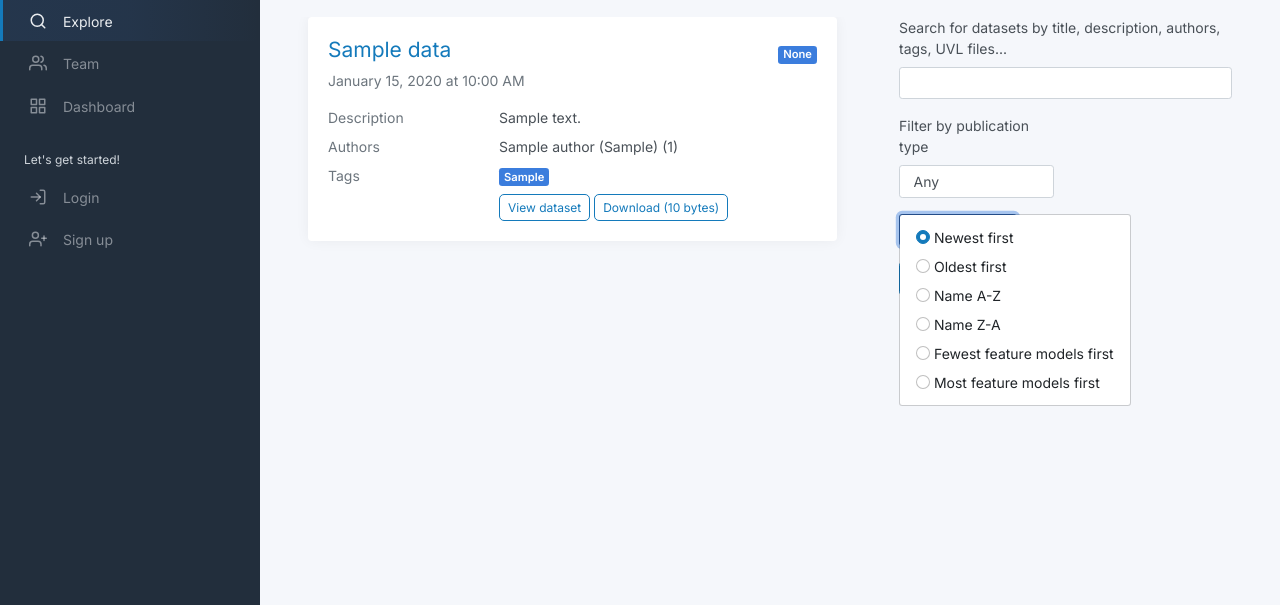
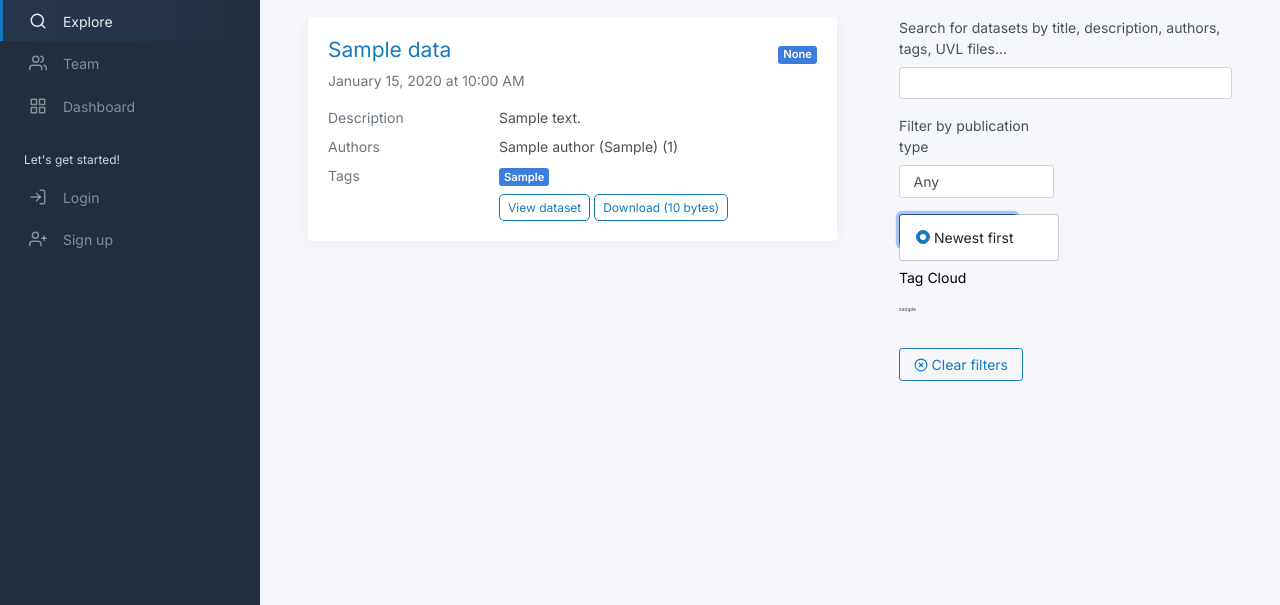
Before and after one commit to EGC-Serranito/serranito-hub, a Flask app: page /explore in a window 1280 px wide, after a click on "Sort results". Shown: the part 184-789 px from the top of the page. Run offline with Flask 3, Linux system fonts and the light colour scheme; tables that the repository leaves empty hold one stand-in row (values such as "Sample post"); parts of the project's set-up code (start-up, migrations or seed data) failed here and were passed over; some libraries are stand-ins or nearby versions.

Commit message:
feat: add tag cloud for filtering UVL files on click

```diff
--- a/app/modules/explore/repositories.py
+++ b/app/modules/explore/repositories.py
@@ -4,6 +4,7 @@
 from app.modules.dataset.models import Author, DSMetaData, DataSet, PublicationType
 from app.modules.featuremodel.models import FMMetaData, FeatureModel
 from core.repositories.BaseRepository import BaseRepository
+from app import db
 
 
 class ExploreRepository(BaseRepository):
@@ -67,3 +68,29 @@
             datasets = datasets.group_by(DataSet.id).order_by(func.count(FeatureModel.id).desc())
 
         return datasets.all()
+
+    def filter_feature_models(self, tags=[]):
+        """Filtra y devuelve Feature Models según etiquetas."""
+        feature_models_query = (
+            FeatureModel.query
+            .join(FeatureModel.fm_meta_data)
+            .filter(or_(FMMetaData.tags.ilike(f"%{tag}%") for tag in tags))
+        )
+        return feature_models_query.all()
+
+    def get_tag_cloud(self):
+        """Genera la nube de etiquetas con la frecuencia de uso de cada tag."""
+        tag_counts = (
+            db.session.query(FMMetaData.tags)
+            .filter(FMMetaData.tags.isnot(None))
+            .all()
+        )
+        tag_frequency = {}
+        for tag_list in tag_counts:
+            tags = tag_list[0].split(',')
+            for tag in tags:
+                tag = tag.strip().lower()
+                if tag:
+                    tag_frequency[tag] = tag_frequency.get(tag, 0) + 1
+
+        return tag_frequency
--- a/app/modules/explore/routes.py
+++ b/app/modules/explore/routes.py
@@ -1,5 +1,4 @@
 from flask import render_template, request, jsonify
-
 from app.modules.explore import explore_bp
 from app.modules.explore.forms import ExploreForm
 from app.modules.explore.services import ExploreService
@@ -16,3 +15,17 @@
         criteria = request.get_json()
         datasets = ExploreService().filter(**criteria)
         return jsonify([dataset.to_dict() for dataset in datasets])
+
+
+@explore_bp.route('/explore/feature_models/<tag>', methods=['GET'])
+def feature_models_by_tag(tag):
+    """Ruta para mostrar la lista de Feature Models asociados a un tag específico."""
+    feature_models = ExploreService().filter_feature_models([tag])
+    return render_template('explore/feature_models.html', feature_models=feature_models, tag=tag)
+
+
+@explore_bp.route('/explore/tag_cloud', methods=['GET'])
+def tag_cloud():
+    """Nueva ruta para obtener la nube de etiquetas."""
+    tag_cloud = ExploreService().get_tag_cloud()
+    return jsonify(tag_cloud)
--- a/app/modules/explore/services.py
+++ b/app/modules/explore/services.py
@@ -8,3 +8,11 @@
 
     def filter(self, query="", sorting="newest", publication_type="any", tags=[], **kwargs):
         return self.repository.filter(query, sorting, publication_type, tags, **kwargs)
+
+    def filter_feature_models(self, tags=[]):
+        """Llama a la función de repositorio para filtrar Feature Models por tags."""
+        return self.repository.filter_feature_models(tags)
+
+    def get_tag_cloud(self):
+        """Obtiene la nube de etiquetas para los Feature Models."""
+        return self.repository.get_tag_cloud()
--- a/app/modules/explore/templates/explore/index.html
+++ b/app/modules/explore/templates/explore/index.html
@@ -3,22 +3,16 @@
 {% block title %}Explore{% endblock %}
 
 {% block content %}
-
     <h1 class="h2 mb-3"><b>Explore</b></h1>
 
     <div class="row">
-
         <h3 class="h3 mb-3">
-                <span id="results_number"></span>
-            </h3>
+            <span id="results_number"></span>
+        </h3>
 
         <div class="col-lg-7 scrollable-column">
-
-
             <div class="row">
-
                 <div id="results"></div>
-
                 <div class="col text-center" id="results_not_found">
                     <img src="{{ url_for('static', filename='img/items/not_found.svg') }}"
                          style="width: 50%; max-width: 100px; height: auto; margin-top: 30px"/>
@@ -26,25 +20,15 @@
                         We have not found any datasets that meet your search criteria. <br>How about trying some others?
                     </p>
                 </div>
-
-                <div id="results_not_found" style="text-align: center;">
-
-                </div>
-
-
             </div>
         </div>
 
         <div class="col-lg-5 fixed-column" id="filters">
-
             {{ form.hidden_tag() }}
 
             <div class="row">
-
                 <div class="col-12">
-
                     <div class="row">
-
                         <div class="col-12">
                             <div class="mb-3">
                                 <label class="form-label" for="query">
@@ -83,9 +67,7 @@
                                     <option value="other">Other</option>
                                 </select>
                             </div>
-
                         </div>
-
                     </div>
 
                     <div class="row">
@@ -98,49 +80,7 @@
                                     <li>
                                         <label class="dropdown-item">
                                             <input class="form-check-input" type="radio" value="newest" name="sorting" checked="">
-                                            <span class="form-check-label">
-                                                Newest first
-                                            </span>
-                                        </label>
-                                    </li>
-                                    <li>
-                                        <label class="dropdown-item">
-                                            <input class="form-check-input" type="radio" value="oldest" name="sorting">
-                                            <span class="form-check-label">
-                                                Oldest first
-                                            </span>
-                                        </label>
-                                    </li>
-                                    <li>
-                                        <label class="dropdown-item">
-                                            <input class="form-check-input" type="radio" value="name_asc" name="sorting">
-                                            <span class="form-check-label">
-                                                Name A-Z
-                                            </span>
-                                        </label>
-                                    </li>
-                                    <li>
-                                        <label class="dropdown-item">
-                                            <input class="form-check-input" type="radio" value="name_desc" name="sorting">
-                                            <span class="form-check-label">
-                                                Name Z-A
-                                            </span>
-                                        </label>
-                                    </li>
-                                    <li>
-                                        <label class="dropdown-item">
-                                            <input class="form-check-input" type="radio" value="feature_models_asc" name="sorting">
-                                            <span class="form-check-label">
-                                                Fewest feature models first
-                                            </span>
-                                        </label>
-                                    </li>
-                                    <li>
-                                        <label class="dropdown-item">
-                                            <input class="form-check-input" type="radio" value="feature_models_desc" name="sorting">
-                                            <span class="form-check-label">
-                                                Most feature models first
-                                            </span>
+                                            <span class="form-check-label">Newest first</span>
                                         </label>
                                     </li>
                                 </ul>
@@ -148,43 +88,93 @@
                         </div>
                     </div>
 
+                    <!-- Nueva sección de nube de etiquetas -->
+                    <div class="row mt-4">
+                        <div class="col-12">
+                            <h5>Tag Cloud</h5>
+                            <div id="tag-cloud" class="mb-3 tag-cloud">
+                                <!-- Las etiquetas se cargarán aquí -->
+                            </div>
+                        </div>
+                    </div>
+
                     <div class="row">
-
                         <div class="col-12">
-
                             <div class="mt-3">
-
-                                <div id="authors">
-
-                                </div>
-
+                                <div id="authors"></div>
                                 <button id="clear-filters" class="btn btn-outline-primary">
                                     <i data-feather="x-circle" style="vertical-align: middle; margin-top: -2px"></i>
                                     Clear filters
                                 </button>
-
-
                             </div>
-
                         </div>
                     </div>
-
                 </div>
-
             </div>
 
-            <div class="row">
+            <div class="row"></div>
+        </div>
+    </div>
+{% endblock %}
 
-            </div>
-
-        </div>
-
-
-    </div>
-
-
+{% block styles %}
+<style>
+    .tag-cloud {
+        position: relative;
+        width: 100%;
+        height: 300px; /* Altura de la nube */
+        overflow: hidden;
+        border: 1px solid #ddd; /* Opcional, para ver los límites de la nube */
+    }
+    .tag-cloud .tag {
+        position: absolute; /* Para posicionar de forma dispersa */
+        text-decoration: none;
+        font-weight: bold;
+        transition: transform 0.2s;
+        color: inherit;
+    }
+    .tag-cloud .tag:hover {
+        transform: scale(1.1);
+    }
+</style>
 {% endblock %}
 
 {% block scripts %}
     <script src="{{ url_for('explore.scripts') }}"></script>
+    <script>
+        function getRandomColor() {
+            const letters = '0123456789ABCDEF';
+            let color = '#';
+            for (let i = 0; i < 6; i++) {
+                color += letters[Math.floor(Math.random() * 16)];
+            }
+            return color;
+        }
+
+        function getRandomPosition(max) {
+            return Math.floor(Math.random() * max) + 'px';
+        }
+
+        // Cargar la nube de etiquetas al cargar la página
+        fetch('{{ url_for("explore.tag_cloud") }}')
+            .then(response => response.json())
+            .then(data => {
+                const tagCloud = document.getElementById('tag-cloud');
+                tagCloud.innerHTML = '';
+                for (let [tag, count] of Object.entries(data)) {
+                    const tagElement = document.createElement('a');
+                    tagElement.className = 'tag';
+                    tagElement.style.fontSize = `${Math.min(count * 5, 30)}px`;
+                    tagElement.style.color = getRandomColor();
+                    tagElement.innerText = tag;
+                    tagElement.href = `{{ url_for('explore.feature_models_by_tag', tag='') }}${tag}`;
+
+                    // Establece una posición aleatoria dentro de la nube
+                    tagElement.style.left = getRandomPosition(tagCloud.offsetWidth - 50);
+                    tagElement.style.top = getRandomPosition(tagCloud.offsetHeight - 50);
+
+                    tagCloud.appendChild(tagElement);
+                }
+            });
+    </script>
 {% endblock %}
```
Also changed, not shown: app/modules/explore/templates/explore/feature_models.html (added, +49 -0 lines), app/modules/featuremodel/routes.py (+9 -3 lines).
